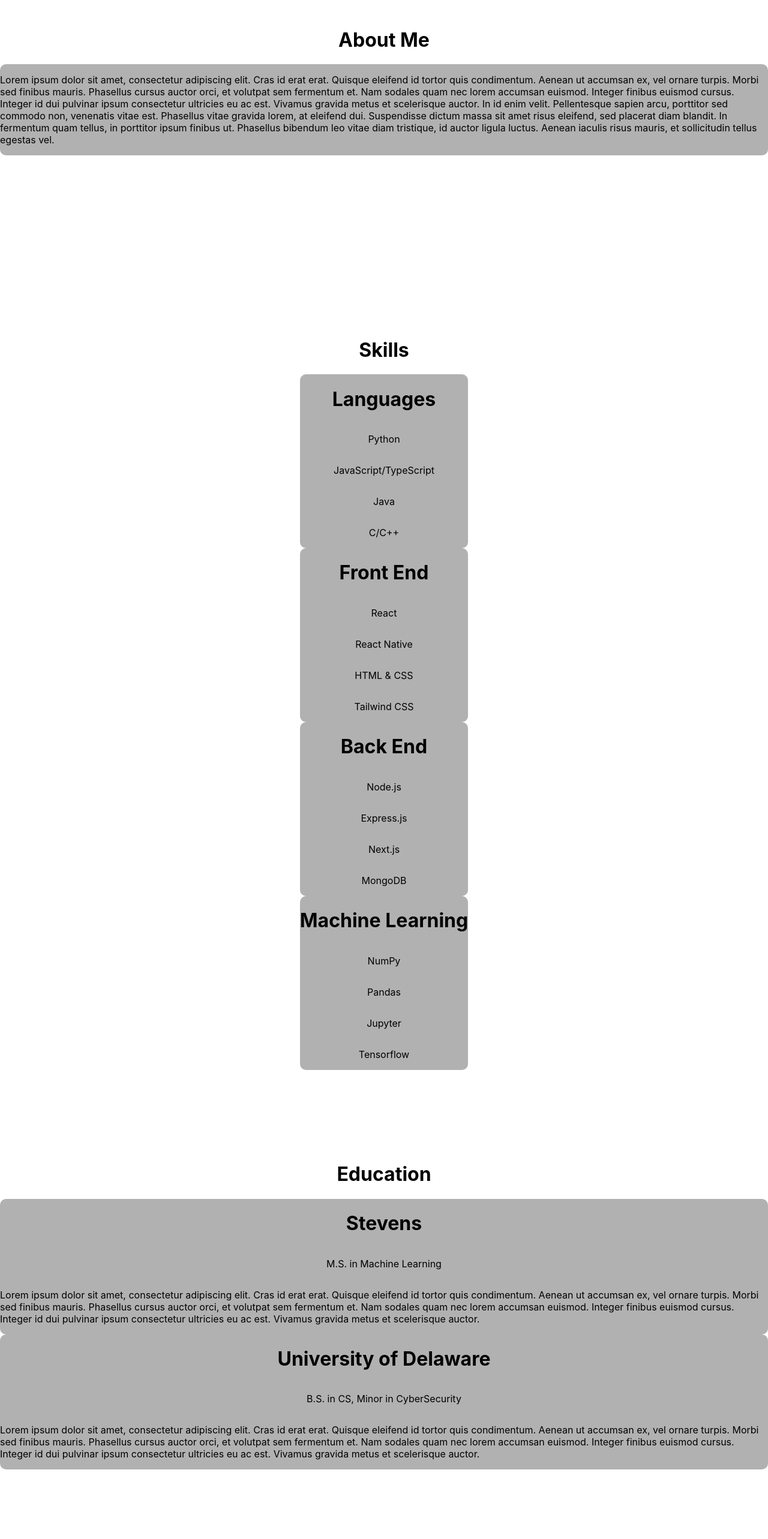
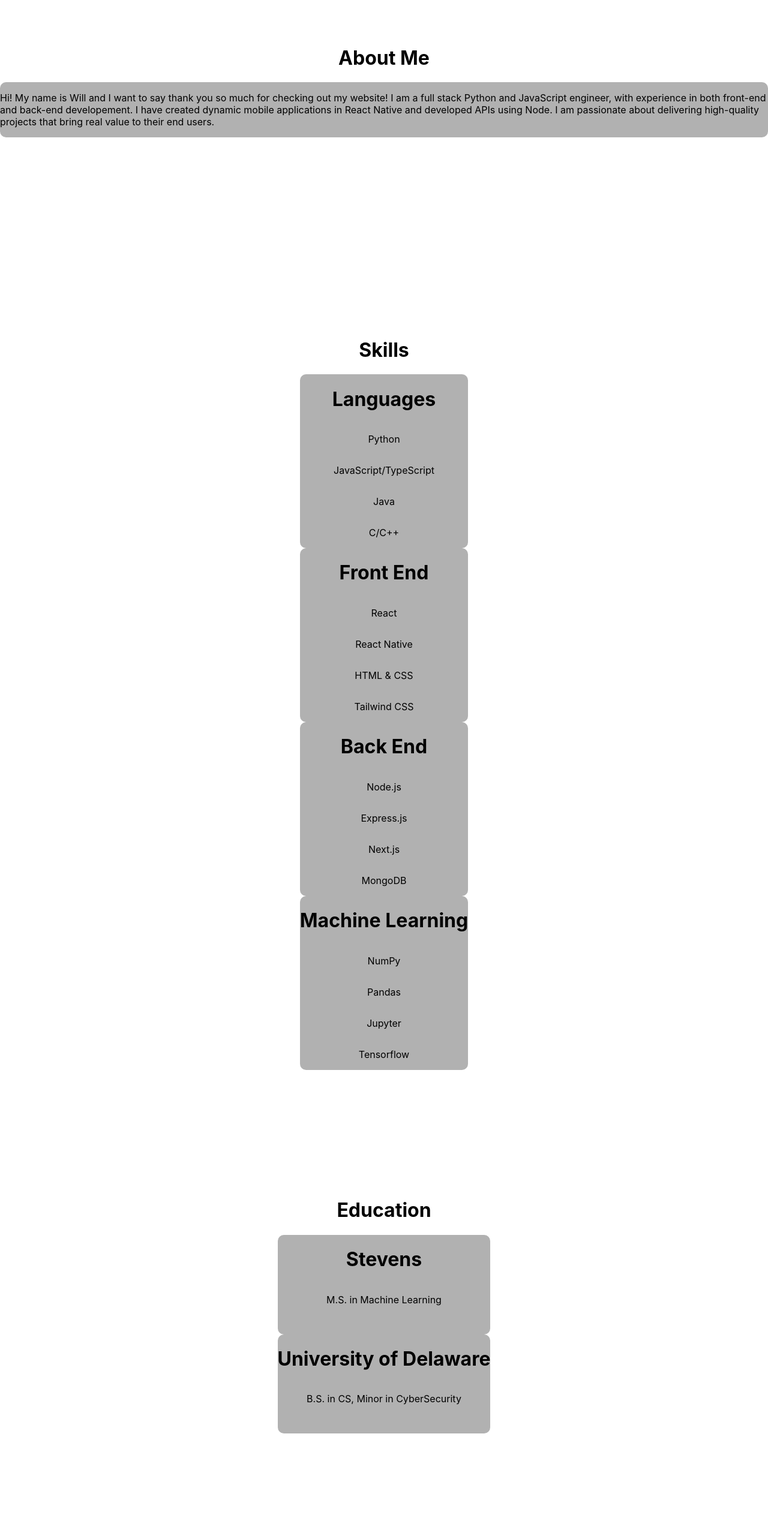
Before and after one commit to willk0814/portfolio, a React (Create React App) app: page / in a window 1280 px wide. Shown: the part 1420-3986 px from the top of the page at 60% size. Built offline with nearby package versions, Linux system fonts and the light colour scheme.

Commit message:
updated content

```diff
--- a/src/ContentPages/EducationPage.js
+++ b/src/ContentPages/EducationPage.js
@@ -6,16 +6,16 @@ export default function EducationPage() {
         <h1 className='text-white text-6xl md:text-8xl mb-4'>Education</h1>
 
         <div className='flex flex-wrap items-center justify-center'>
-          <div className='blurredContentContainer m-2 p-4 max-w-md items-start justify-start'>
+          <div className='blurredContentContainer m-2 p-4 max-w-[450px] w-[90vw] items-start justify-start'>
             <h1 className='text-white text-4xl'>Stevens</h1>
             <p className='text-white italic text-bold text-xl'>M.S. in Machine Learning</p>
-            <p className='text-white'>Lorem ipsum dolor sit amet, consectetur adipiscing elit. Cras id erat erat. Quisque eleifend id tortor quis condimentum. Aenean ut accumsan ex, vel ornare turpis. Morbi sed finibus mauris. Phasellus cursus auctor orci, et volutpat sem fermentum et. Nam sodales quam nec lorem accumsan euismod. Integer finibus euismod cursus. Integer id dui pulvinar ipsum consectetur ultricies eu ac est. Vivamus gravida metus et scelerisque auctor.</p>
+            <p className='text-white'></p>
           </div>
 
-          <div className='blurredContentContainer m-2 p-4 max-w-md items-start justify-start'>
+          <div className='blurredContentContainer m-2 p-4 max-w-[450px] w-[90vw] items-start justify-start'>
             <h1 className='text-white text-4xl'>University of Delaware</h1>
             <p className='text-white italic text-bold text-xl'>B.S. in CS, Minor in CyberSecurity</p>
-            <p className='text-white'>Lorem ipsum dolor sit amet, consectetur adipiscing elit. Cras id erat erat. Quisque eleifend id tortor quis condimentum. Aenean ut accumsan ex, vel ornare turpis. Morbi sed finibus mauris. Phasellus cursus auctor orci, et volutpat sem fermentum et. Nam sodales quam nec lorem accumsan euismod. Integer finibus euismod cursus. Integer id dui pulvinar ipsum consectetur ultricies eu ac est. Vivamus gravida metus et scelerisque auctor.</p>
+            <p className='text-white'></p>
           </div>
 
         </div>
--- a/src/ContentPages/ExperiencePage.js
+++ b/src/ContentPages/ExperiencePage.js
@@ -35,7 +35,13 @@ export default function ExperiencePage() {
             </div>
             {/* Sparks expandable section */}
             <div className={`overflow-hidden transition-height duration-300 ${isExpanded('Sparks') ? 'h-auto' : 'h-0'}`}>
-              <p className='text-white'>Lorem ipsum dolor sit amet, consectetur adipiscing elit. Cras id erat erat. Quisque eleifend id tortor quis condimentum. Aenean ut accumsan ex, vel ornare turpis. Morbi sed finibus mauris. Phasellus cursus auctor orci, et volutpat sem fermentum et. Nam sodales quam nec lorem accumsan euismod. Integer finibus euismod cursus. Integer id dui pulvinar ipsum consectetur ultricies eu ac est. Vivamus gravida metus et scelerisque auctor. In id enim velit. Pellentesque sapien arcu, porttitor sed commodo non, venenatis vitae est.</p>
+              <ul className = 'text-white list-disc px-6 text-xl'>
+                <li>Lead developer of a Bluetooth device controller application that primarily uses JavaScript (React Native) and C++ for some of the research devices</li>
+                <li>Managed the work of five engineers using SCRUM, JIRA, and Github</li>
+                <li>Cultivated a culture of Agile development and continuous improvement via inspect and adapt ceremonies:  daily standups, sprint reviews, retrospectives</li>
+                <li>Led weekly client-facing meetings to generate enhancement requirements</li>
+                <li>Delivered an application that streamlined testing and data collection resulting in a 300% increase in plants tested per session</li>
+              </ul>
             </div>
           </div>
 
@@ -51,7 +57,12 @@ export default function ExperiencePage() {
             </div>
             {/* Viinko expandable section */}
             <div className={`overflow-hidden transition-height duration-300 ${isExpanded('Viinko') ? 'h-auto' : 'h-0'}`}>
-              <p className='text-white'>Lorem ipsum dolor sit amet, consectetur adipiscing elit. Cras id erat erat. Quisque eleifend id tortor quis condimentum. Aenean ut accumsan ex, vel ornare turpis. Morbi sed finibus mauris. Phasellus cursus auctor orci, et volutpat sem fermentum et. Nam sodales quam nec lorem accumsan euismod. Integer finibus euismod cursus. Integer id dui pulvinar ipsum consectetur ultricies eu ac est. Vivamus gravida metus et scelerisque auctor. In id enim velit. Pellentesque sapien arcu, porttitor sed commodo non, venenatis vitae est.</p>
+              <ul className = 'text-white list-disc px-6 text-xl'>
+                  <li>
+                    Developed a Chrome extension in JavaScript and HTML/CSS used daily by approximately ~2000 students as a core element of their education software
+                  </li>
+                  <li>Created an interface to connect Google Classroom and Viinko calendar to reduced the time necessary to enter new assignments by 65% and increased student engagement with the platform</li>
+              </ul>
             </div>
           </div>
 
@@ -67,7 +78,12 @@ export default function ExperiencePage() {
             </div>
             {/* Business Basics for Engineers expandable section */}
             <div className={`overflow-hidden transition-height duration-300 ${isExpanded('BBE') ? 'h-auto' : 'h-0'}`}>
-              <p className='text-white'>Lorem ipsum dolor sit amet, consectetur adipiscing elit. Cras id erat erat. Quisque eleifend id tortor quis condimentum. Aenean ut accumsan ex, vel ornare turpis. Morbi sed finibus mauris. Phasellus cursus auctor orci, et volutpat sem fermentum et. Nam sodales quam nec lorem accumsan euismod. Integer finibus euismod cursus. Integer id dui pulvinar ipsum consectetur ultricies eu ac est. Vivamus gravida metus et scelerisque auctor. In id enim velit. Pellentesque sapien arcu, porttitor sed commodo non, venenatis vitae est.</p>
+            <ul className = 'text-white list-disc px-6 text-xl'>
+                  <li>Founded and managed and on-campus Registered Student Organization with a mission to help engineering students develop awareness of business fundamentals
+                  </li>
+                  <li>Conducted student outreach events to recruit 52 new members in our first semester</li>
+                  <li>Recruited industry speakers and facilitated five events followed by roundtable discussions</li>
+              </ul>
             </div>
           </div>
 
--- a/src/ContentPages/IntroductionPage.js
+++ b/src/ContentPages/IntroductionPage.js
@@ -7,7 +7,9 @@ export default function IntroductionPage() {
       <h1 className='text-white text-center text-8xl mb-2'>About Me</h1>
 
       <div className='blurredContentContainer md:max-w-3xl max-w-sm p-2 m-4'>
-        <p className='text-white p-0'>Lorem ipsum dolor sit amet, consectetur adipiscing elit. Cras id erat erat. Quisque eleifend id tortor quis condimentum. Aenean ut accumsan ex, vel ornare turpis. Morbi sed finibus mauris. Phasellus cursus auctor orci, et volutpat sem fermentum et. Nam sodales quam nec lorem accumsan euismod. Integer finibus euismod cursus. Integer id dui pulvinar ipsum consectetur ultricies eu ac est. Vivamus gravida metus et scelerisque auctor. In id enim velit. Pellentesque sapien arcu, porttitor sed commodo non, venenatis vitae est. Phasellus vitae gravida lorem, at eleifend dui. Suspendisse dictum massa sit amet risus eleifend, sed placerat diam blandit. In fermentum quam tellus, in porttitor ipsum finibus ut. Phasellus bibendum leo vitae diam tristique, id auctor ligula luctus. Aenean iaculis risus mauris, et sollicitudin tellus egestas vel.</p>
+        <p className='text-white text-xl p-0'>
+          Hi! My name is Will and I want to say thank you so much for checking out my website!  I am a full stack Python and JavaScript engineer, with experience in both front-end and back-end developement.  I have created dynamic mobile applications in React Native and developed APIs using Node.  I am passionate about delivering high-quality projects that bring real value to their end users.
+        </p>
       </div>
 
     </div>
```
